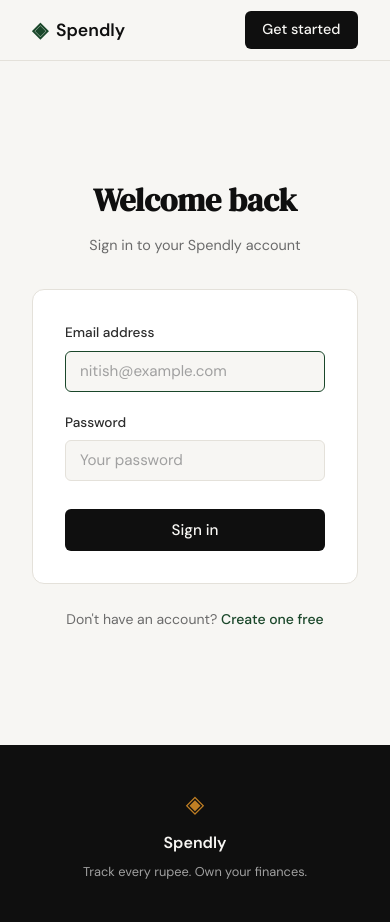
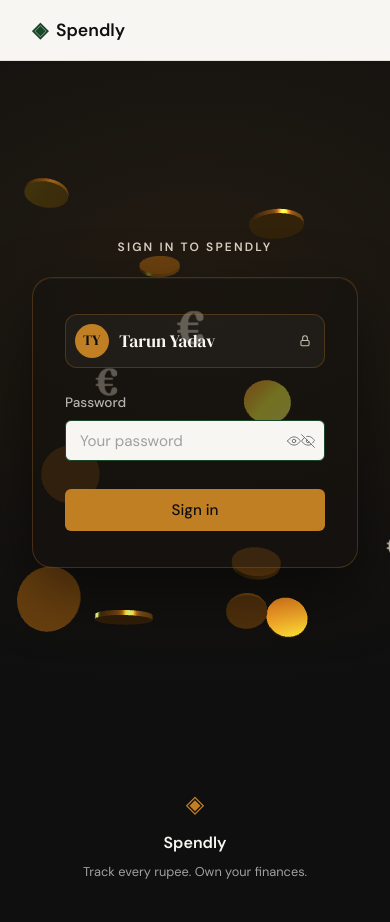
Before and after one commit to Tarun-yadav777/spendly, a Flask app: page /login in a window 390 px wide. Run offline with Flask 3, Linux system fonts and the light colour scheme.

Commit message:
Add single-user login with 3D vault-themed page
Replace multi-user email/password login and registration with a
password-only gate for the single static user (Tarun Yadav), backed
by a hashed password in an env var (no users table). Redesign the
login page with a three.js coin/currency particle background and
glass card to match the app's finance branding.

Co-Authored-By: Claude Sonnet 5 <noreply@anthropic.com>

```diff
--- a/app.py
+++ b/app.py
@@ -1,6 +1,13 @@
-from flask import Flask, render_template
+import os
+
+from dotenv import load_dotenv
+from flask import Flask, redirect, render_template, request, session, url_for
+from werkzeug.security import check_password_hash
+
+load_dotenv()
 
 app = Flask(__name__)
+app.secret_key = os.environ["FLASK_SECRET_KEY"]
 
 
 # ------------------------------------------------------------------ #
@@ -12,13 +19,14 @@ def landing():
     return render_template("landing.html")
 
 
-@app.route("/register")
-def register():
-    return render_template("register.html")
-
-
-@app.route("/login")
+@app.route("/login", methods=["GET", "POST"])
 def login():
+    if request.method == "POST":
+        password = request.form.get("password", "")
+        if check_password_hash(os.environ["APP_PASSWORD_HASH"], password):
+            session["logged_in"] = True
+            return redirect(url_for("profile"))
+        return render_template("login.html", error="Incorrect password")
     return render_template("login.html")
 
 
--- a/static/css/style.css
+++ b/static/css/style.css
@@ -18,6 +18,12 @@
     --danger-light: #fdecea;
     --border: #e4e1da;
     --border-soft: #eeebe4;
+
+    --vault-glow: #221b12;
+    --glass-bg: rgba(20, 17, 14, 0.6);
+    --glass-border: rgba(193, 127, 36, 0.28);
+    --glass-shadow: rgba(0, 0, 0, 0.5);
+    --danger-glow: #f2a99e;
 
     --font-display: 'DM Serif Display', Georgia, serif;
     --font-body: 'DM Sans', system-ui, sans-serif;
@@ -373,47 +379,106 @@ a { color: inherit; text-decoration: none; }
 /* ------------------------------------------------------------------ */
 
 .auth-section {
+    position: relative;
     min-height: calc(100vh - 60px - 100px);
     display: flex;
     align-items: center;
     justify-content: center;
     padding: 3rem 2rem;
+    background: radial-gradient(ellipse 900px 600px at 50% 32%, var(--vault-glow) 0%, var(--ink) 68%);
+    overflow: hidden;
+}
+
+.vault-canvas {
+    position: absolute;
+    inset: 0;
+    width: 100%;
+    height: 100%;
+    display: block;
+    pointer-events: none;
 }
 
 .auth-container {
+    position: relative;
+    z-index: 1;
     width: 100%;
     max-width: var(--auth-width);
+    animation: card-rise 0.7s cubic-bezier(0.16, 1, 0.3, 1) both;
 }
 
-.auth-header {
-    text-align: center;
-    margin-bottom: 2rem;
+@keyframes card-rise {
+    from { opacity: 0; transform: translateY(18px) scale(0.98); }
+    to { opacity: 1; transform: translateY(0) scale(1); }
 }
 
-.auth-title {
-    font-family: var(--font-display);
-    font-size: 2rem;
-    color: var(--ink);
-    margin-bottom: 0.5rem;
+@media (prefers-reduced-motion: reduce) {
+    .auth-container { animation: none; }
 }
 
-.auth-subtitle {
-    font-size: 0.9rem;
-    color: var(--ink-muted);
+.vault-eyebrow {
+    text-align: center;
+    font-family: var(--font-body);
+    font-size: 0.75rem;
+    font-weight: 600;
+    letter-spacing: 0.18em;
+    text-transform: uppercase;
+    color: var(--accent-2-light);
+    opacity: 0.85;
+    margin-bottom: 1.25rem;
 }
 
 .auth-card {
-    background: var(--paper-card);
-    border: 1px solid var(--border);
+    background: var(--glass-bg);
+    border: 1px solid var(--glass-border);
+    border-radius: var(--radius-lg);
+    padding: 2.25rem 2rem;
+    backdrop-filter: blur(18px);
+    -webkit-backdrop-filter: blur(18px);
+    box-shadow: 0 24px 60px var(--glass-shadow), inset 0 1px 0 rgba(255, 255, 255, 0.04);
+}
+
+.identity-chip {
+    display: flex;
+    align-items: center;
+    gap: 0.65rem;
+    padding: 0.55rem 0.75rem 0.55rem 0.55rem;
+    background: rgba(255, 255, 255, 0.04);
+    border: 1px solid var(--glass-border);
     border-radius: var(--radius-md);
-    padding: 2rem;
     margin-bottom: 1.5rem;
 }
 
+.identity-avatar {
+    display: flex;
+    align-items: center;
+    justify-content: center;
+    flex-shrink: 0;
+    width: 34px;
+    height: 34px;
+    border-radius: 50%;
+    background: var(--accent-2);
+    color: var(--ink);
+    font-family: var(--font-display);
+    font-size: 0.9rem;
+}
+
+.identity-name {
+    flex: 1;
+    font-family: var(--font-display);
+    font-size: 1.1rem;
+    color: var(--paper);
+}
+
+.identity-lock {
+    flex-shrink: 0;
+    color: var(--accent-2-light);
+    opacity: 0.75;
+}
+
 .auth-error {
-    background: var(--danger-light);
-    color: var(--danger);
-    border: 1px solid #f5c6c2;
+    background: rgba(192, 57, 43, 0.15);
+    color: var(--danger-glow);
+    border: 1px solid rgba(192, 57, 43, 0.4);
     border-radius: var(--radius-sm);
     padding: 0.75rem 1rem;
     font-size: 0.875rem;
@@ -426,7 +491,8 @@ a { color: inherit; text-decoration: none; }
     display: block;
     font-size: 0.85rem;
     font-weight: 500;
-    color: var(--ink-soft);
+    color: var(--paper);
+    opacity: 0.7;
     margin-bottom: 0.4rem;
 }
 
@@ -447,35 +513,45 @@ a { color: inherit; text-decoration: none; }
 
 .form-input::placeholder { color: var(--ink-faint); }
 
+.password-field { position: relative; }
+
+.password-field .form-input { padding-right: 2.75rem; }
+
+.password-toggle {
+    position: absolute;
+    top: 50%;
+    right: 0.6rem;
+    transform: translateY(-50%);
+    display: flex;
+    align-items: center;
+    justify-content: center;
+    width: 28px;
+    height: 28px;
+    padding: 0;
+    background: none;
+    border: none;
+    color: var(--ink-muted);
+    cursor: pointer;
+}
+
+.password-toggle:hover { color: var(--ink); }
+
 .btn-submit {
     width: 100%;
     padding: 0.7rem;
-    background: var(--ink);
-    color: var(--paper);
+    background: var(--accent-2);
+    color: var(--ink);
     border: none;
     border-radius: var(--radius-sm);
     font-family: var(--font-body);
     font-size: 0.95rem;
     font-weight: 500;
     cursor: pointer;
-    transition: background 0.2s;
+    transition: background 0.2s, color 0.2s;
     margin-top: 0.5rem;
 }
 
-.btn-submit:hover { background: var(--accent); }
-
-.auth-switch {
-    text-align: center;
-    font-size: 0.875rem;
-    color: var(--ink-muted);
-}
-
-.auth-switch a {
-    color: var(--accent);
-    font-weight: 500;
-}
-
-.auth-switch a:hover { text-decoration: underline; }
+.btn-submit:hover { background: var(--accent); color: var(--paper); }
 
 /* ------------------------------------------------------------------ */
 /* Footer                                                              */
--- /dev/null
+++ b/static/js/login.js
@@ -0,0 +1,155 @@
+// login.js — vault coin-field background + password show/hide toggle for /login
+
+(function () {
+    const canvas = document.getElementById("vault-canvas");
+    if (!canvas || typeof THREE === "undefined") return;
+
+    const container = canvas.parentElement;
+    const prefersReducedMotion = window.matchMedia("(prefers-reduced-motion: reduce)").matches;
+
+    let width = container.clientWidth;
+    let height = container.clientHeight;
+
+    const scene = new THREE.Scene();
+    const camera = new THREE.PerspectiveCamera(50, width / height, 0.1, 100);
+    camera.position.z = 11;
+
+    const renderer = new THREE.WebGLRenderer({ canvas, alpha: true, antialias: true });
+    renderer.setPixelRatio(Math.min(window.devicePixelRatio, 2));
+    renderer.setSize(width, height);
+
+    scene.add(new THREE.AmbientLight(0xfff4e0, 0.7));
+    const keyLight = new THREE.PointLight(0xffe3b0, 1.1);
+    keyLight.position.set(6, 8, 10);
+    scene.add(keyLight);
+    const rimLight = new THREE.PointLight(0x2f6b46, 0.5);
+    rimLight.position.set(-8, -4, -6);
+    scene.add(rimLight);
+
+    const field = new THREE.Group();
+    scene.add(field);
+
+    const coinGeometry = new THREE.CylinderGeometry(0.42, 0.42, 0.07, 32);
+    const coinMaterial = new THREE.MeshStandardMaterial({
+        color: 0xc17f24,
+        metalness: 0.65,
+        roughness: 0.32,
+    });
+
+    function makeGlyphTexture() {
+        const size = 128;
+        const c = document.createElement("canvas");
+        c.width = size;
+        c.height = size;
+        const ctx = c.getContext("2d");
+        ctx.font = '700 84px "DM Serif Display", Georgia, serif';
+        ctx.fillStyle = "rgba(253, 243, 227, 0.92)";
+        ctx.textAlign = "center";
+        ctx.textBaseline = "middle";
+        ctx.fillText("€", size / 2, size / 2 + 6);
+        return new THREE.CanvasTexture(c);
+    }
+
+    const glyphMaterial = new THREE.SpriteMaterial({
+        map: makeGlyphTexture(),
+        transparent: true,
+        opacity: 0.85,
+    });
+
+    const particles = [];
+
+    function placeRandom(obj) {
+        obj.position.set(
+            (Math.random() - 0.5) * 14,
+            (Math.random() - 0.5) * 9,
+            (Math.random() - 0.5) * 7 - 1
+        );
+        obj.userData.baseY = obj.position.y;
+    }
+
+    const COIN_COUNT = 18;
+    const GLYPH_COUNT = 10;
+
+    for (let i = 0; i < COIN_COUNT; i++) {
+        const coin = new THREE.Mesh(coinGeometry, coinMaterial);
+        placeRandom(coin);
+        coin.rotation.set(Math.random() * Math.PI, Math.random() * Math.PI, 0);
+        field.add(coin);
+        particles.push({
+            mesh: coin,
+            phase: Math.random() * Math.PI * 2,
+            speed: 0.4 + Math.random() * 0.4,
+            spin: (Math.random() - 0.5) * 0.006,
+        });
+    }
+
+    for (let i = 0; i < GLYPH_COUNT; i++) {
+        const sprite = new THREE.Sprite(glyphMaterial);
+        sprite.scale.set(0.9, 0.9, 0.9);
+        placeRandom(sprite);
+        field.add(sprite);
+        particles.push({
+            mesh: sprite,
+            phase: Math.random() * Math.PI * 2,
+            speed: 0.3 + Math.random() * 0.3,
+            spin: 0,
+        });
+    }
+
+    let targetRotX = 0;
+    let targetRotY = 0;
+
+    if (!prefersReducedMotion) {
+        window.addEventListener("mousemove", (e) => {
+            const nx = (e.clientX / window.innerWidth) * 2 - 1;
+            const ny = (e.clientY / window.innerHeight) * 2 - 1;
+            targetRotY = nx * 0.18;
+            targetRotX = ny * 0.1;
+        });
+    }
+
+    window.addEventListener("resize", () => {
+        width = container.clientWidth;
+        height = container.clientHeight;
+        camera.aspect = width / height;
+        camera.updateProjectionMatrix();
+        renderer.setSize(width, height);
+    });
+
+    function renderFrame(time) {
+        if (!prefersReducedMotion) {
+            const t = time * 0.001;
+            particles.forEach((p) => {
+                p.mesh.position.y = p.mesh.userData.baseY + Math.sin(t * p.speed + p.phase) * 0.35;
+                if (p.spin) {
+                    p.mesh.rotation.x += p.spin;
+                    p.mesh.rotation.y += p.spin * 1.4;
+                }
+            });
+            field.rotation.y += (targetRotY - field.rotation.y) * 0.04;
+            field.rotation.x += (targetRotX - field.rotation.x) * 0.04;
+        }
+        renderer.render(scene, camera);
+        if (!prefersReducedMotion) requestAnimationFrame(renderFrame);
+    }
+
+    if (prefersReducedMotion) {
+        renderFrame(0);
+    } else {
+        requestAnimationFrame(renderFrame);
+    }
+
+    const toggle = document.getElementById("password-toggle");
+    const passwordInput = document.getElementById("password");
+    if (toggle && passwordInput) {
+        const eyeIcon = toggle.querySelector(".icon-eye");
+        const eyeOffIcon = toggle.querySelector(".icon-eye-off");
+        toggle.addEventListener("click", () => {
+            const showing = passwordInput.type === "password";
+            passwordInput.type = showing ? "text" : "password";
+            eyeIcon.hidden = showing;
+            eyeOffIcon.hidden = !showing;
+            toggle.setAttribute("aria-label", showing ? "Hide password" : "Show password");
+        });
+    }
+})();
--- a/templates/base.html
+++ b/templates/base.html
@@ -20,7 +20,6 @@
             </a>
             <div class="nav-links">
                 <a href="{{ url_for('login') }}">Sign in</a>
-                <a href="{{ url_for('register') }}" class="nav-cta">Get started</a>
             </div>
         </div>
     </nav>
--- a/templates/landing.html
+++ b/templates/landing.html
@@ -17,7 +17,7 @@
             one transaction at a time.
         </p>
         <div class="hero-actions">
-            <a href="{{ url_for('register') }}" class="btn-primary">Start tracking free</a>
+            <a href="{{ url_for('login') }}" class="btn-primary">Start tracking free</a>
             <a href="{{ url_for('login') }}" class="btn-ghost">Sign in</a>
         </div>
     </div>
@@ -85,7 +85,7 @@
     <div class="cta-inner">
         <h2 class="cta-title">Ready to take control?</h2>
         <p class="cta-body">Join thousands of people who track their expenses with Spendly.</p>
-        <a href="{{ url_for('register') }}" class="btn-primary">Create free account</a>
+        <a href="{{ url_for('login') }}" class="btn-primary">Create free account</a>
     </div>
 </section>
 
--- a/templates/login.html
+++ b/templates/login.html
@@ -5,41 +5,63 @@
 {% block content %}
 
 <section class="auth-section">
+    <canvas id="vault-canvas" class="vault-canvas" aria-hidden="true"></canvas>
+
     <div class="auth-container">
 
-        <div class="auth-header">
-            <h1 class="auth-title">Welcome back</h1>
-            <p class="auth-subtitle">Sign in to your Spendly account</p>
-        </div>
+        <h1 class="vault-eyebrow">Sign in to Spendly</h1>
 
         <div class="auth-card">
+            <div class="identity-chip">
+                <span class="identity-avatar" aria-hidden="true">TY</span>
+                <span class="identity-name">Tarun Yadav</span>
+                <svg class="identity-lock" viewBox="0 0 24 24" width="14" height="14" fill="none"
+                     stroke="currentColor" stroke-width="1.8" stroke-linecap="round" stroke-linejoin="round"
+                     aria-hidden="true">
+                    <rect x="5" y="11" width="14" height="9" rx="2"></rect>
+                    <path d="M8 11V7a4 4 0 0 1 8 0v4"></path>
+                </svg>
+            </div>
+
             {% if error %}
             <div class="auth-error">{{ error }}</div>
             {% endif %}
 
             <form method="POST" action="/login">
                 <div class="form-group">
-                    <label for="email">Email address</label>
-                    <input type="email" id="email" name="email"
-                           class="form-input" placeholder="nitish@example.com"
-                           required autofocus>
-                </div>
-                <div class="form-group">
                     <label for="password">Password</label>
-                    <input type="password" id="password" name="password"
-                           class="form-input" placeholder="Your password"
-                           required>
+                    <div class="password-field">
+                        <input type="password" id="password" name="password"
+                               class="form-input" placeholder="Your password"
+                               required autofocus>
+                        <button type="button" class="password-toggle" id="password-toggle"
+                                aria-label="Show password">
+                            <svg class="icon-eye" viewBox="0 0 24 24" width="18" height="18" fill="none"
+                                 stroke="currentColor" stroke-width="1.6" stroke-linecap="round" stroke-linejoin="round">
+                                <path d="M1 12s4-7 11-7 11 7 11 7-4 7-11 7-11-7-11-7Z"></path>
+                                <circle cx="12" cy="12" r="3"></circle>
+                            </svg>
+                            <svg class="icon-eye-off" viewBox="0 0 24 24" width="18" height="18" fill="none"
+                                 stroke="currentColor" stroke-width="1.6" stroke-linecap="round" stroke-linejoin="round"
+                                 hidden>
+                                <path d="M17.94 17.94A10.94 10.94 0 0 1 12 19c-7 0-11-7-11-7a20.6 20.6 0 0 1 5.06-5.94"></path>
+                                <path d="M9.9 4.24A10.6 10.6 0 0 1 12 4c7 0 11 7 11 7a20.6 20.6 0 0 1-3.22 4.39"></path>
+                                <path d="M14.12 14.12a3 3 0 1 1-4.24-4.24"></path>
+                                <path d="M1 1l22 22"></path>
+                            </svg>
+                        </button>
+                    </div>
                 </div>
                 <button type="submit" class="btn-submit">Sign in</button>
             </form>
         </div>
 
-        <p class="auth-switch">
-            Don't have an account?
-            <a href="{{ url_for('register') }}">Create one free</a>
-        </p>
-
     </div>
 </section>
 
 {% endblock %}
+
+{% block scripts %}
+<script src="https://cdnjs.cloudflare.com/ajax/libs/three.js/r128/three.min.js"></script>
+<script src="{{ url_for('static', filename='js/login.js') }}"></script>
+{% endblock %}
```
Also changed, not shown: templates/register.html (deleted, +0 -51 lines), .claude/specs/02-login.md (added), 1 other file.
